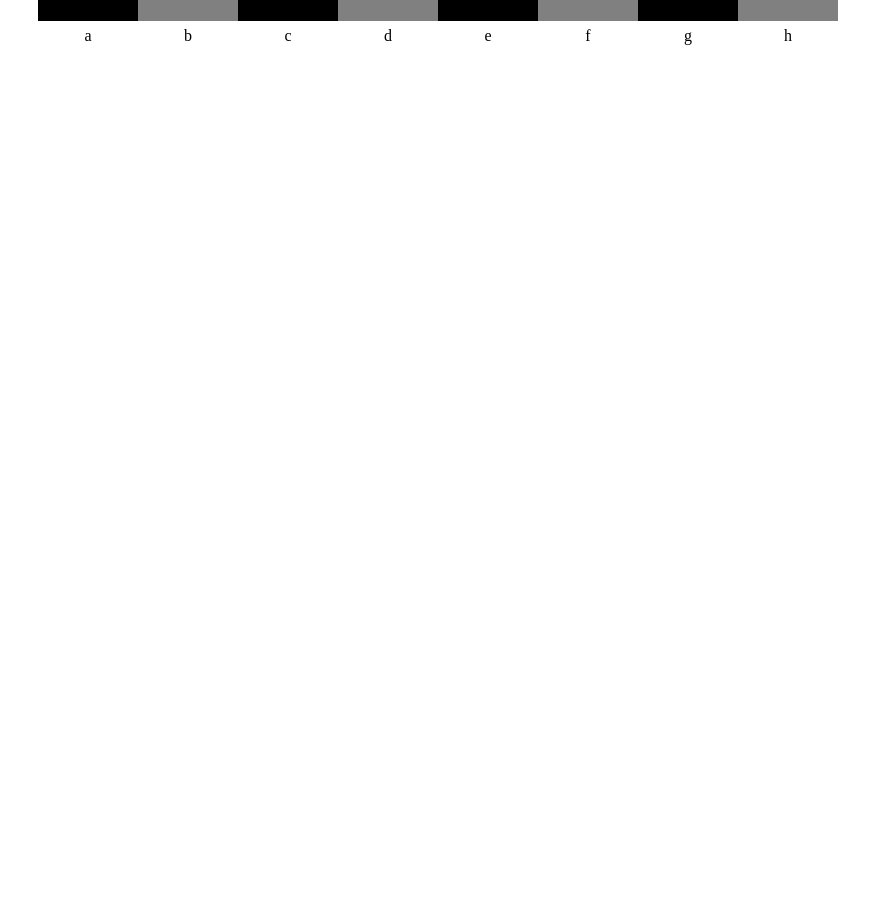
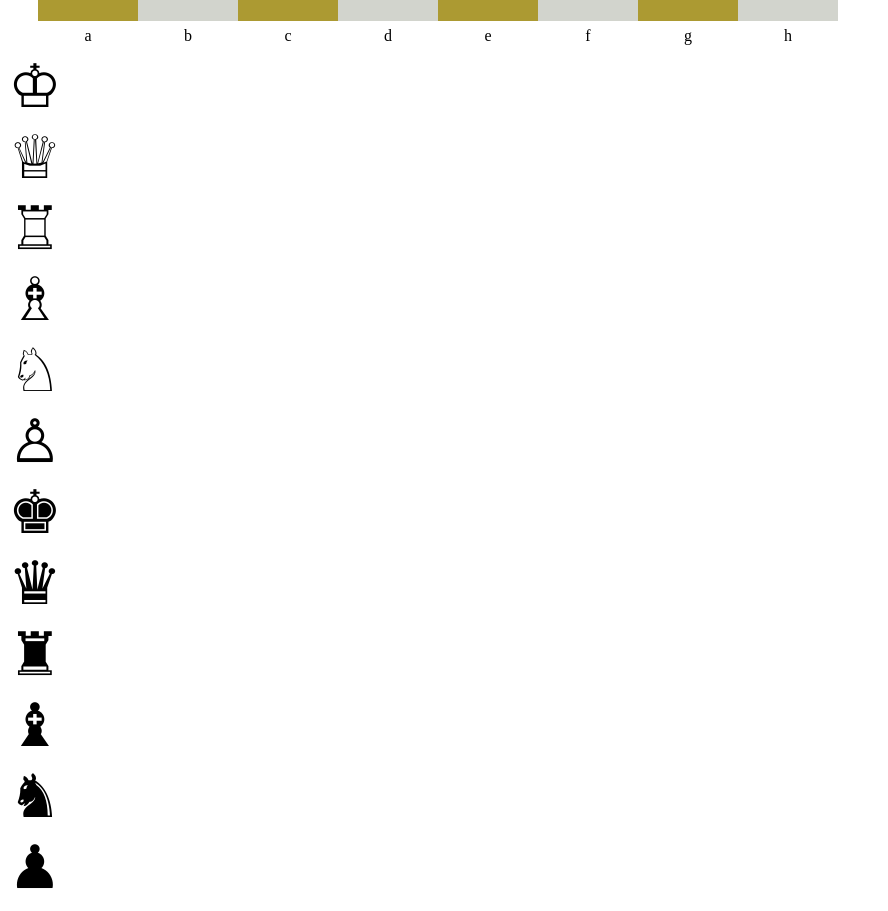
Before and after one commit to Obliczeniowo/chessComponent, an Angular app: page /chess-view in a window 1280 px wide. Shown: the part 1400-2311 px from the top of the page, without its empty margins (0-888 px from the left). Before the commit the page ends 1459 px from the top, so only its background shows below. Built offline with nearby package versions, Linux system fonts and the light colour scheme.

Commit message:
Create basic pawn set

```diff
--- /dev/null
+++ b/src/app/chess/chess/chess-enum.ts
@@ -0,0 +1,15 @@
+export enum ChessEnum {
+    whiteKing = '♔',
+    whiteQueen = '♕',
+    whiteRook = '♖',
+    whiteBishop = '♗',
+    whiteKnight = '♘',
+    whitePawn = '♙',
+
+    blackKing = '♚',
+    blackQueen = '♛',
+    blackRook = '♜',
+    blackBishop = '♝',
+    blackKnight = '♞',
+    blackPawn = '♟',
+}
--- a/src/app/chess/chess/chess-field/chess-field.component.scss
+++ b/src/app/chess/chess/chess-field/chess-field.component.scss
@@ -1,9 +1,9 @@
 .white-field {
-    background-color: gray;
+    background-color: #d2d4cd;
 }
 
 .black-field {
-    background-color: black;
+    background-color: #ac9a32;
 }
 
 .chess-field {
--- a/src/app/chess/chess/chess-pawn/chess-pawn.component.html
+++ b/src/app/chess/chess/chess-pawn/chess-pawn.component.html
@@ -1 +1,3 @@
-<p>chess-pawn works!</p>
+<div class="pawn-field">
+    {{ pawnType }}
+</div>
--- a/src/app/chess/chess/chess-pawn/chess-pawn.component.scss
+++ b/src/app/chess/chess/chess-pawn/chess-pawn.component.scss
@@ -0,0 +1,3 @@
+.pawn-field {
+    font-size: 60px;
+}
--- a/src/app/chess/chess/chess-pawn/chess-pawn.component.ts
+++ b/src/app/chess/chess/chess-pawn/chess-pawn.component.ts
@@ -1,4 +1,5 @@
-import { Component, OnInit } from '@angular/core';
+import { ChessEnum } from './../chess-enum';
+import { Component, OnInit, Input } from '@angular/core';
 
 @Component({
   selector: 'app-chess-pawn',
@@ -7,6 +8,8 @@ import { Component, OnInit } from '@angular/core';
 })
 export class ChessPawnComponent implements OnInit {
 
+  @Input() pawnType: ChessEnum;
+
   constructor() { }
 
   ngOnInit() {
--- a/src/app/chess/chess/chess.component.html
+++ b/src/app/chess/chess/chess.component.html
@@ -19,3 +19,17 @@
 <div class="columns-header">
     <div class="column-header" *ngFor="let column of columns">{{ column }}</div>
 </div>
+
+<app-chess-pawn [pawnType]="ChessEnum.whiteKing"></app-chess-pawn>
+<app-chess-pawn [pawnType]="ChessEnum.whiteQueen"></app-chess-pawn>
+<app-chess-pawn [pawnType]="ChessEnum.whiteRook"></app-chess-pawn>
+<app-chess-pawn [pawnType]="ChessEnum.whiteBishop"></app-chess-pawn>
+<app-chess-pawn [pawnType]="ChessEnum.whiteKnight"></app-chess-pawn>
+<app-chess-pawn [pawnType]="ChessEnum.whitePawn"></app-chess-pawn>
+
+<app-chess-pawn [pawnType]="ChessEnum.blackKing"></app-chess-pawn>
+<app-chess-pawn [pawnType]="ChessEnum.blackQueen"></app-chess-pawn>
+<app-chess-pawn [pawnType]="ChessEnum.blackRook"></app-chess-pawn>
+<app-chess-pawn [pawnType]="ChessEnum.blackBishop"></app-chess-pawn>
+<app-chess-pawn [pawnType]="ChessEnum.blackKnight"></app-chess-pawn>
+<app-chess-pawn [pawnType]="ChessEnum.blackPawn"></app-chess-pawn>
--- a/src/app/chess/chess/chess.component.ts
+++ b/src/app/chess/chess/chess.component.ts
@@ -1,3 +1,4 @@
+import { ChessEnum } from './chess-enum';
 import { Component, OnInit } from '@angular/core';
 
 @Component({
@@ -7,10 +8,13 @@ import { Component, OnInit } from '@angular/core';
 })
 export class ChessComponent implements OnInit {
 
+  ChessEnum = ChessEnum;
+
   rows: number[] = [8, 7, 6, 5, 4, 3, 2, 1];
   columns: string[] = ['a', 'b', 'c', 'd', 'e', 'f', 'g', 'h'];
 
-  constructor() { }
+  constructor() {
+  }
 
   ngOnInit() {
   }
```
